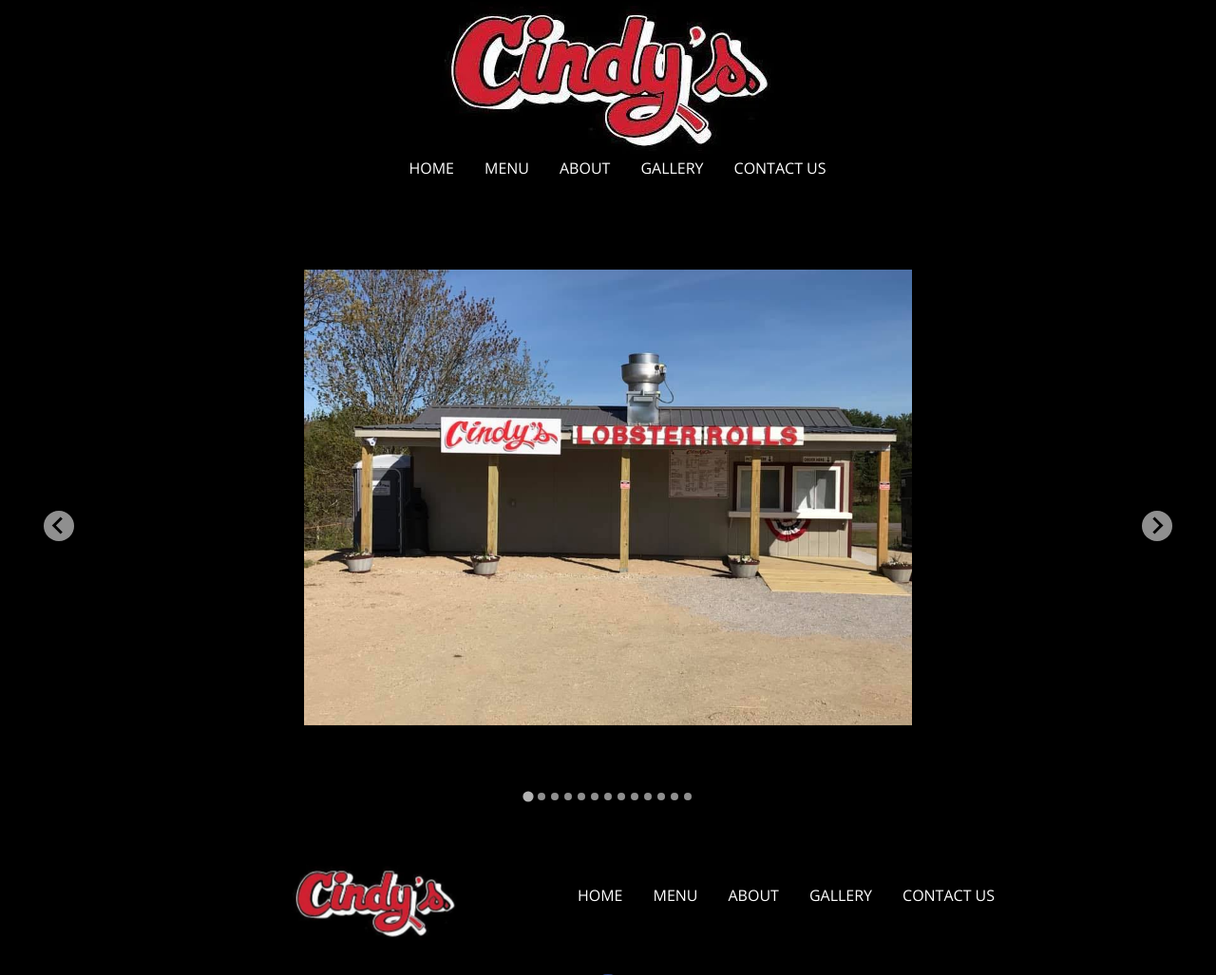
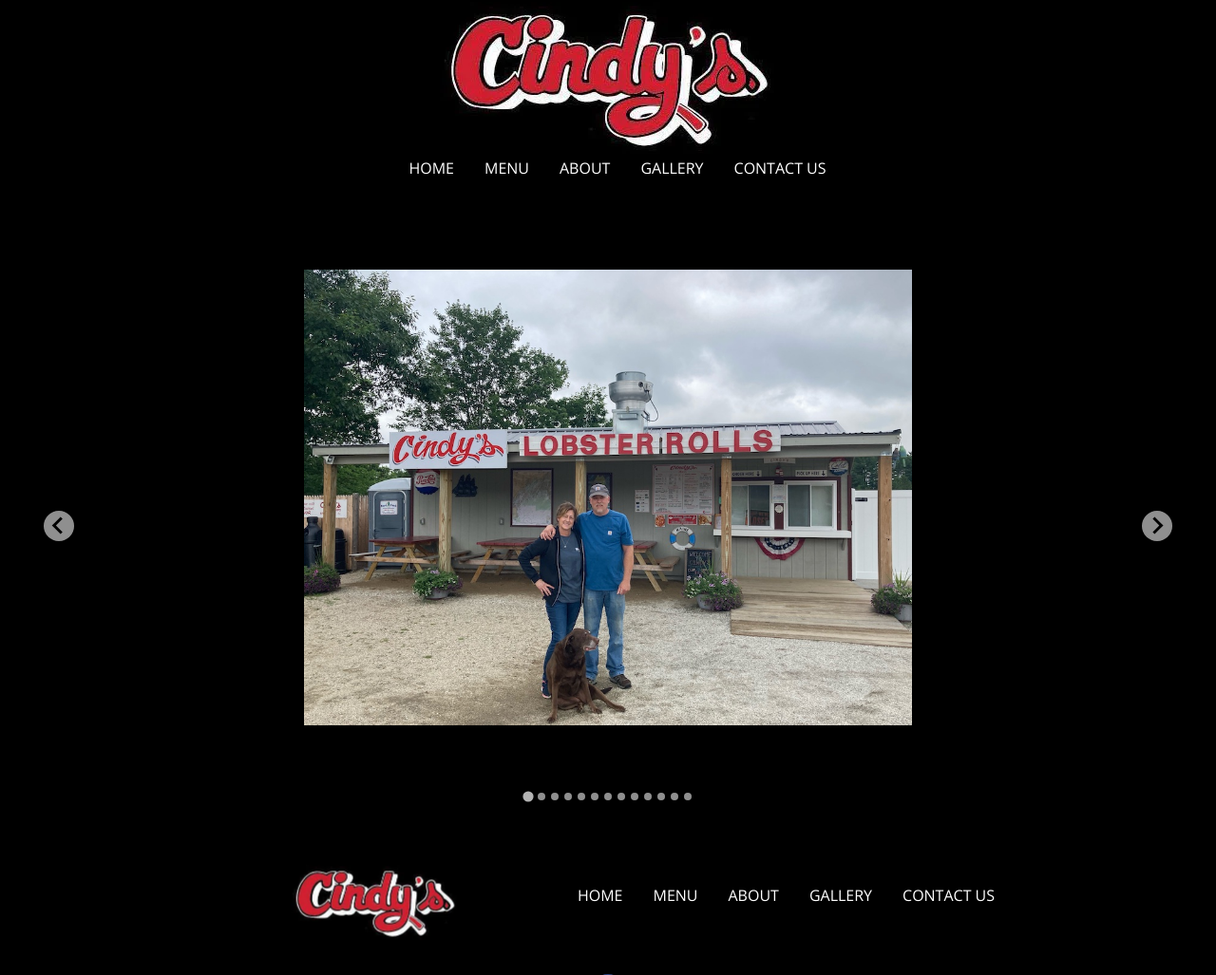
Before and after one commit to tallen1985/cindysLobsterRolls, a PHP site: page /gallery.php in a window 1280 px wide. Shown: the part 51-1078 px from the top of the page at 95% size. Run offline with PHP 8.4, Linux system fonts and the light colour scheme.

Commit message:
new images

```diff
--- a/gallery.php
+++ b/gallery.php
@@ -6,21 +6,18 @@
         <div class="splide" role="group" aria-label="Splide Basic HTML Example">
             <div class="splide__track">
                 <ul class="splide__list">
-                    <li class="splide__slide"><img src="assets/images/gallery/gall1.jpg" alt=""></li>
+                    <li class="splide__slide"><img src="assets/images/newImages/couple.jpg" alt=""></li>
                     <li class="splide__slide"><img
                             src="assets/images/gallery/104497136_140630014327657_4070899253320356740_n_1618957172 Medium.jpeg"
                             alt="road sign"></li>
-                    <li class="splide__slide"><img
-                            src="assets/images/gallery/106929045_143795257344466_792293067530907464_n_1618957172 Medium.jpeg"
-                            alt="sign with flags"></li>
+                    <li class="splide__slide"><img src="assets/images/newImages/basket.jpg"
+                            alt="Delicious Basket of Fried Goodness"></li>
                     <li class="splide__slide"><img
                             src="assets/images/gallery/116643617_153679479689377_9104356878828305248_n_1618957172 Medium.jpeg"
                             alt="parking lot"></li>
-                    <li class="splide__slide"><img
-                            src="assets/images/gallery/118919038_167050468352278_1051010907117215228_n_1618957172 Medium.jpeg"
-                            alt="cindys logo"></li>
-                    <li class="splide__slide"><img src="assets/images/gallery/file_1618957136 Medium.jpeg"
-                            alt="fried clams"></li>
+                    <li class="splide__slide"><img src="assets/images/newImages/tacoAndRoll.jpg"
+                            alt="Fish Taco and Roll"></li>
+                    <li class="splide__slide"><img src="assets/images/newImages/shrimpRoll.jpg" alt="Shrimp Roll"></li>
                     <li class="splide__slide"><img src="assets/images/gallery/file1_1618957137 Medium.jpeg"
                             alt="basket of fried shrimp"></li>
                     <li class="splide__slide"><img src="assets/images/gallery/file2_1618957137 Medium.jpeg"
```
Also changed, not shown: assets/images/newImages/basket.jpg (added), assets/images/newImages/couple.jpg (added), assets/images/newImages/shrimpRoll.jpg (added), assets/images/newImages/tacoAndRoll.jpg (added).
